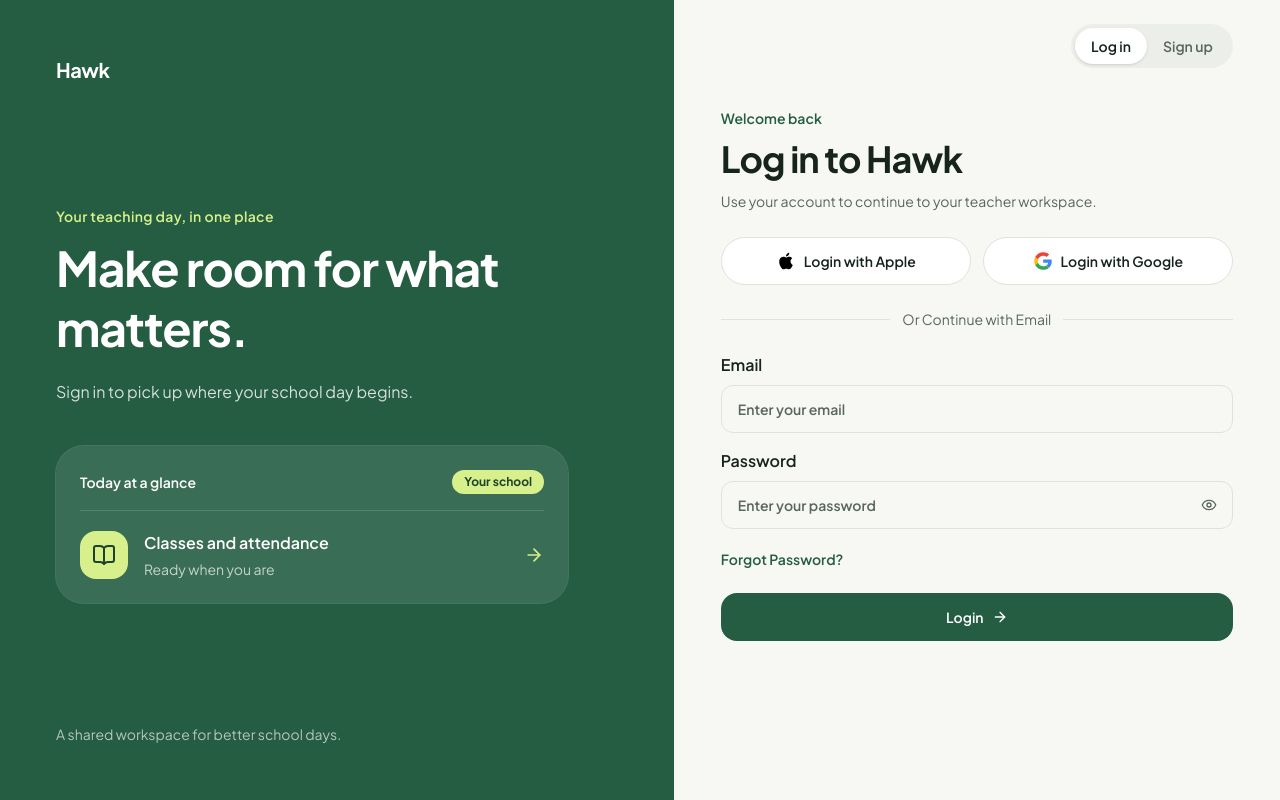
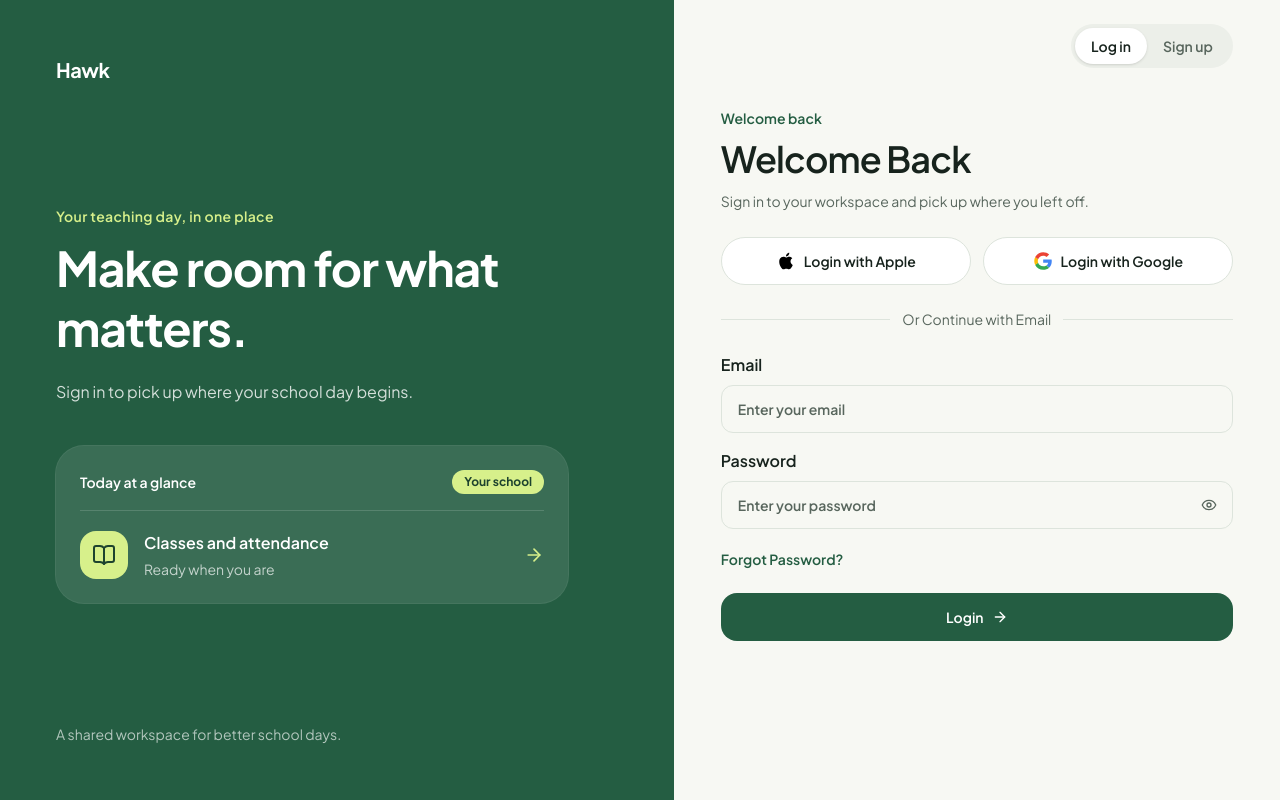
Before and after one commit to koolabhinay07/Hawk, a React (Vite) app: page / in a window 1280 px wide. Both pictures are taken after a click on the button "Skip". Built offline with nearby package versions, Linux system fonts and the light colour scheme; a web font is replaced by a local one.

Commit message:
Add full project source

```diff
--- a/src/OnboardingFlow.tsx
+++ b/src/OnboardingFlow.tsx
@@ -299,7 +299,8 @@ export default function OnboardingFlow({ onComplete }: { onComplete: (profile?:
             {showLoginHeader && (
               <div className="md:hidden">
                 <div className="mb-8 flex justify-center"><Brand /></div>
-                <h1 className="text-center text-3xl font-bold leading-tight tracking-tight">Welcome to Hawk</h1>
+                <h1 className="text-center text-3xl font-semibold leading-tight tracking-tight">{screen === "login" ? "Welcome Back" : "Welcome to Hawk"}</h1>
+                <p className="mt-2 text-center text-sm leading-5 text-muted-foreground">{screen === "login" ? "Sign in to your workspace and pick up where you left off." : "Create your account and get started with Hawk."}</p>
                 <div className="mt-7 grid grid-cols-2 border-b border-border" role="tablist" aria-label="Account access">
                   <button type="button" role="tab" aria-selected={screen === "login"} onClick={() => go("login")} className={`min-h-12 border-b-2 px-2 text-base font-semibold transition-colors ${screen === "login" ? "border-primary text-icon-accent" : "border-transparent text-muted-foreground"}`}>Login</button>
                   <button type="button" role="tab" aria-selected={screen === "signup"} onClick={() => go("signup")} className={`min-h-12 border-b-2 px-2 text-base font-semibold transition-colors ${screen === "signup" ? "border-primary text-icon-accent" : "border-transparent text-muted-foreground"}`}>Sign Up</button>
@@ -376,12 +377,12 @@ export default function OnboardingFlow({ onComplete }: { onComplete: (profile?:
             {screen === "login" && (
               <div className="hidden md:block">
                 <p className="mb-2 text-sm font-semibold text-icon-accent">Welcome back</p>
-                <h1 className="text-3xl font-bold leading-tight tracking-tight md:text-4xl">Log in to Hawk</h1>
-                <p className="mt-2 text-sm leading-6 text-muted-foreground">Use your account to continue to your teacher workspace.</p>
+                <h1 className="text-3xl font-semibold leading-tight tracking-tight md:text-4xl">Welcome Back</h1>
+                <p className="mt-2 text-sm leading-6 text-muted-foreground">Sign in to your workspace and pick up where you left off.</p>
                 {notice && <p role="status" className="mt-4 rounded-xl bg-primary-soft px-4 py-3 text-sm text-icon-accent">{notice}</p>}
                 <div className="mt-6 grid gap-3 sm:grid-cols-2">
                   <button type="button" onClick={() => onComplete()} className={outlinedButton}><img src={appleIcon} alt="" aria-hidden="true" className="size-5 shrink-0 object-contain" />Login with Apple</button>
-                  <button type="button" onClick={() => onComplete()} className={outlinedButton}><img src={googleIcon} alt="" aria-hidden="true" className="size-5 shrink-0 object-contain" />Login with Google</button>
+                  <button type="button" onClick={() => onComplete()} className={`${outlinedButton} w-full`}><img src={googleIcon} alt="" aria-hidden="true" className="size-5 shrink-0 object-contain" />Login with Google</button>
                 </div>
                 <div className="my-6 flex items-center gap-3 text-sm text-muted-foreground"><span className="h-px grow bg-border" />Or Continue with Email<span className="h-px grow bg-border" /></div>
                 <form className="grid gap-4" onSubmit={submitLogin}>
@@ -397,7 +398,8 @@ export default function OnboardingFlow({ onComplete }: { onComplete: (profile?:
             {screen === "signup" && (
               <div className="hidden md:block">
                 <p className="mb-2 text-base font-semibold text-icon-accent">Create your teacher account</p>
-                <h1 className="text-3xl font-bold leading-tight tracking-tight md:text-4xl">Sign up for Hawk</h1>
+                <h1 className="text-3xl font-semibold leading-tight tracking-tight md:text-4xl">Welcome to Hawk</h1>
+                <p className="mt-2 text-sm leading-6 text-muted-foreground">Create your account and get started with Hawk.</p>
                 <form className="mt-6 grid gap-4" onSubmit={submitSignup}>
                   <label className="grid gap-2 text-base font-semibold">Your full name<input autoComplete="name" required value={fullName} onChange={(event) => setFullName(event.target.value)} placeholder="Your full name" className={signupInputClass} /></label>
                   <label className="grid gap-2 text-base font-semibold">Email<input type="email" autoComplete="email" required value={email} onChange={(event) => setEmail(event.target.value)} placeholder="Enter your email" className={signupInputClass} /></label>
```
